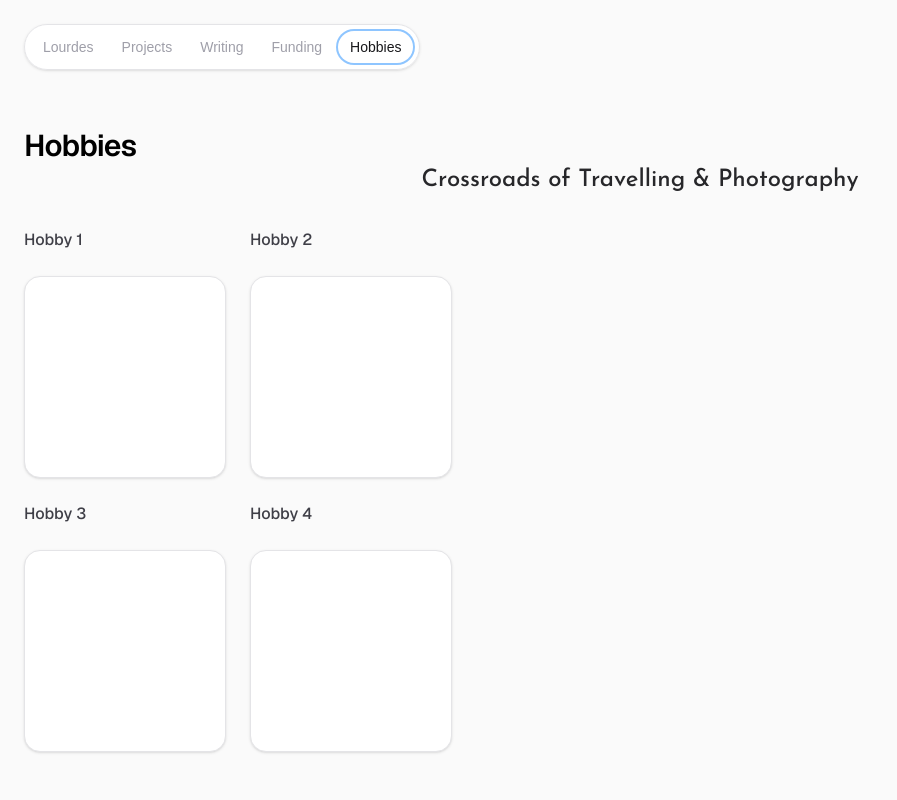
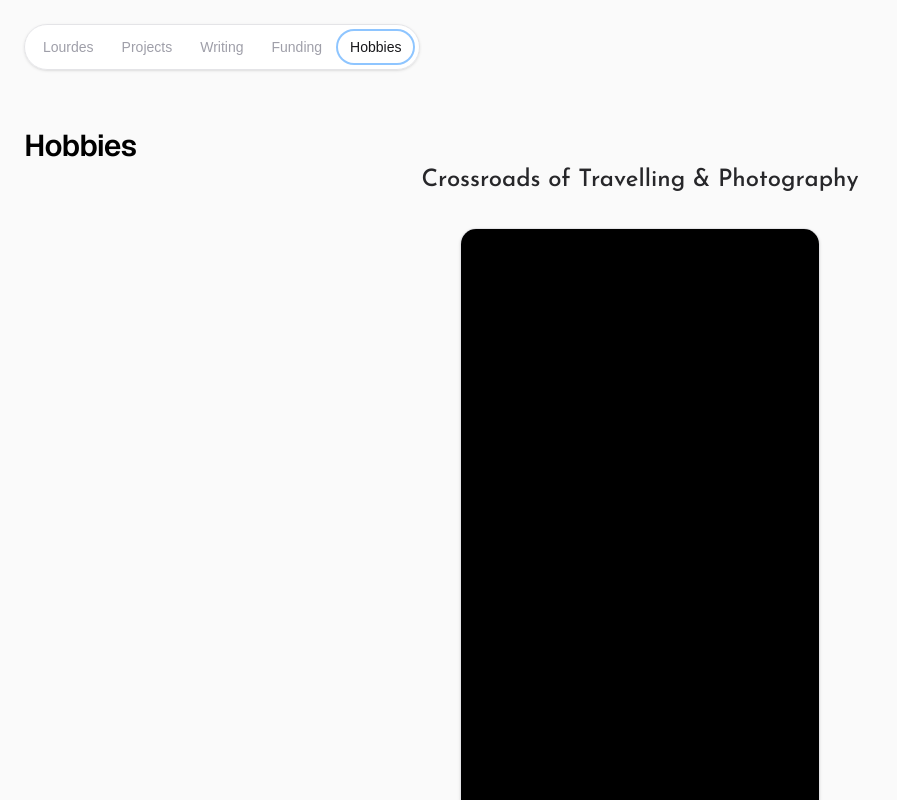
Before and after one commit to lourdesak/lourdesak.github.io, a Next.js app: page /hobbies in a window 1280 px wide. Shown: the top 800 px of the page, without its empty margins (0-897 px from the left). Built offline with nearby package versions, Linux system fonts and the light colour scheme.

Commit message:
Add large vertical image carousel below Crossroads heading on Hobbies page

```diff
--- a/src/app/components/ImageCarousel.tsx
+++ b/src/app/components/ImageCarousel.tsx
@@ -16,7 +16,7 @@ export default function ImageCarousel({ images }: { images: CarouselImage[] }) {
   const [transitioning, setTransitioning] = useState(false);
 
   useEffect(() => {
-    if (!hovered) return;
+    if (!hovered || images.length === 0) return;
 
     const interval = setInterval(() => {
       setTick((t) => t - 1);
@@ -24,7 +24,17 @@ export default function ImageCarousel({ images }: { images: CarouselImage[] }) {
       setTimeout(() => setTransitioning(false), TRANSITION_MS);
     }, INTERVAL_MS);
     return () => clearInterval(interval);
-  }, [hovered]);
+  }, [hovered, images.length]);
+
+  if (images.length === 0) {
+    return (
+      <div
+        className="absolute inset-0 overflow-hidden bg-black"
+        onMouseEnter={() => setHovered(true)}
+        onMouseLeave={() => setHovered(false)}
+      />
+    );
+  }
 
   const mod = (n: number) => ((n % images.length) + images.length) % images.length;
   const current = mod(tick);
--- a/src/app/hobbies/page.tsx
+++ b/src/app/hobbies/page.tsx
@@ -1,12 +1,15 @@
 import { Josefin_Sans } from "next/font/google";
 import PageShell from "../components/PageShell";
 import SquareGrid from "../components/SquareGrid";
+import ImageCarousel from "../components/ImageCarousel";
 
 const josefinSans = Josefin_Sans({
   subsets: ["latin"],
   weight: ["500", "600"],
   style: ["italic"],
 });
+
+const HOBBY_IMAGES: { src: string; alt: string }[] = [];
 
 const HOBBIES = [
   { label: "Hobby 1" },
@@ -20,11 +23,19 @@ export default function HobbiesPage() {
     <PageShell
       title="Hobbies"
       header={
-        <h2
-          className={`${josefinSans.className} animate-[fade-in_2s_ease-out] mb-8 text-center text-2xl italic text-zinc-800 dark:text-zinc-100`}
-        >
-          Crossroads of Travelling & Photography
-        </h2>
+        <div className="flex flex-col items-center gap-8">
+          <h2
+            className={`${josefinSans.className} animate-[fade-in_2s_ease-out] text-center text-2xl italic text-zinc-800 dark:text-zinc-100`}
+          >
+            Crossroads of Travelling & Photography
+          </h2>
+          <div
+            className="relative overflow-hidden rounded-2xl border border-zinc-200 bg-white shadow-sm dark:border-zinc-800 dark:bg-zinc-900"
+            style={{ width: 360, height: 720 }}
+          >
+            <ImageCarousel images={HOBBY_IMAGES} />
+          </div>
+        </div>
       }
     >
       <SquareGrid items={HOBBIES} />
```
